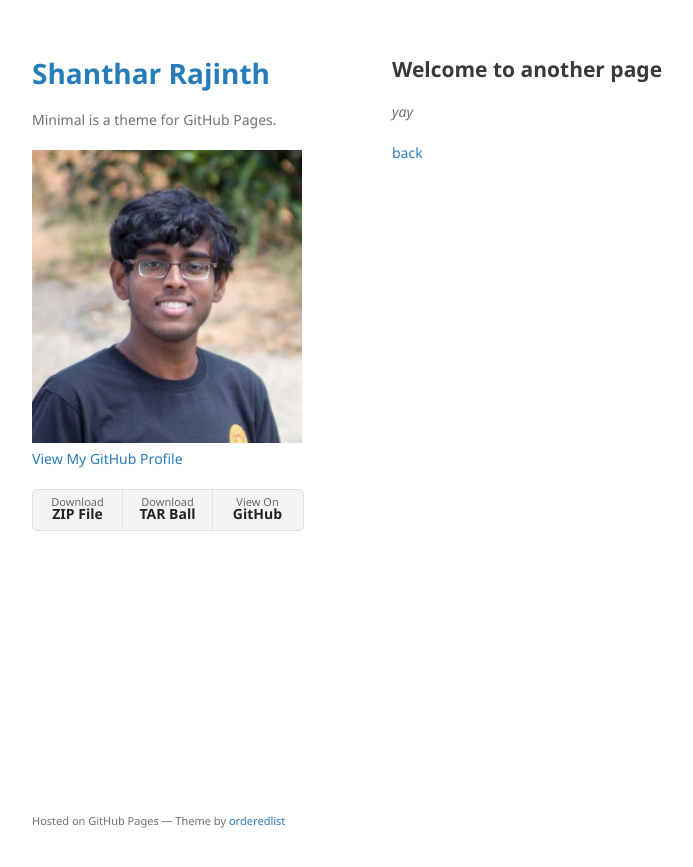
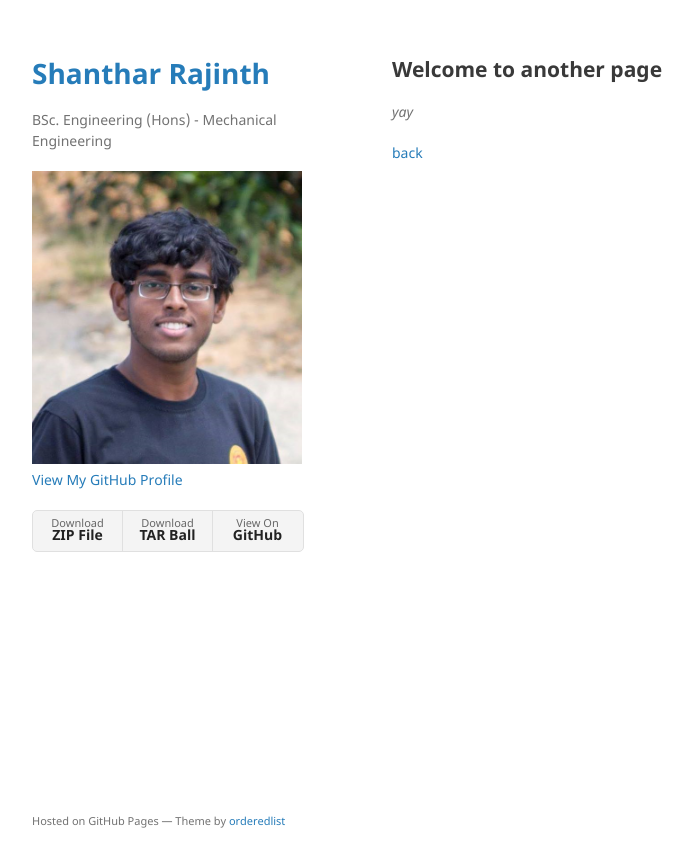
Before and after one commit to rajinthss/rajinthss.github.io, a Jekyll site: the page built from another-page.md, in a window 1280 px wide. Shown: the top 867 px of the page, without its empty margins (178-871 px from the left). Built offline with Jekyll 4.4.1, drawn with Linux system fonts in a browser that asks for light colours; our own code applies the rules of GitHub Pages for plain Markdown files.

Commit message:
Update _config.yml

```diff
--- a/_config.yml
+++ b/_config.yml
@@ -1,6 +1,6 @@
 title: Shanthar Rajinth
-description: Minimal is a theme for GitHub Pages.
 logo: /assets/img/profilepic.png
+description: BSc. Engineering (Hons) - Mechanical Engineering
 show_downloads: true
 google_analytics:
 theme: jekyll-theme-minimal
```
